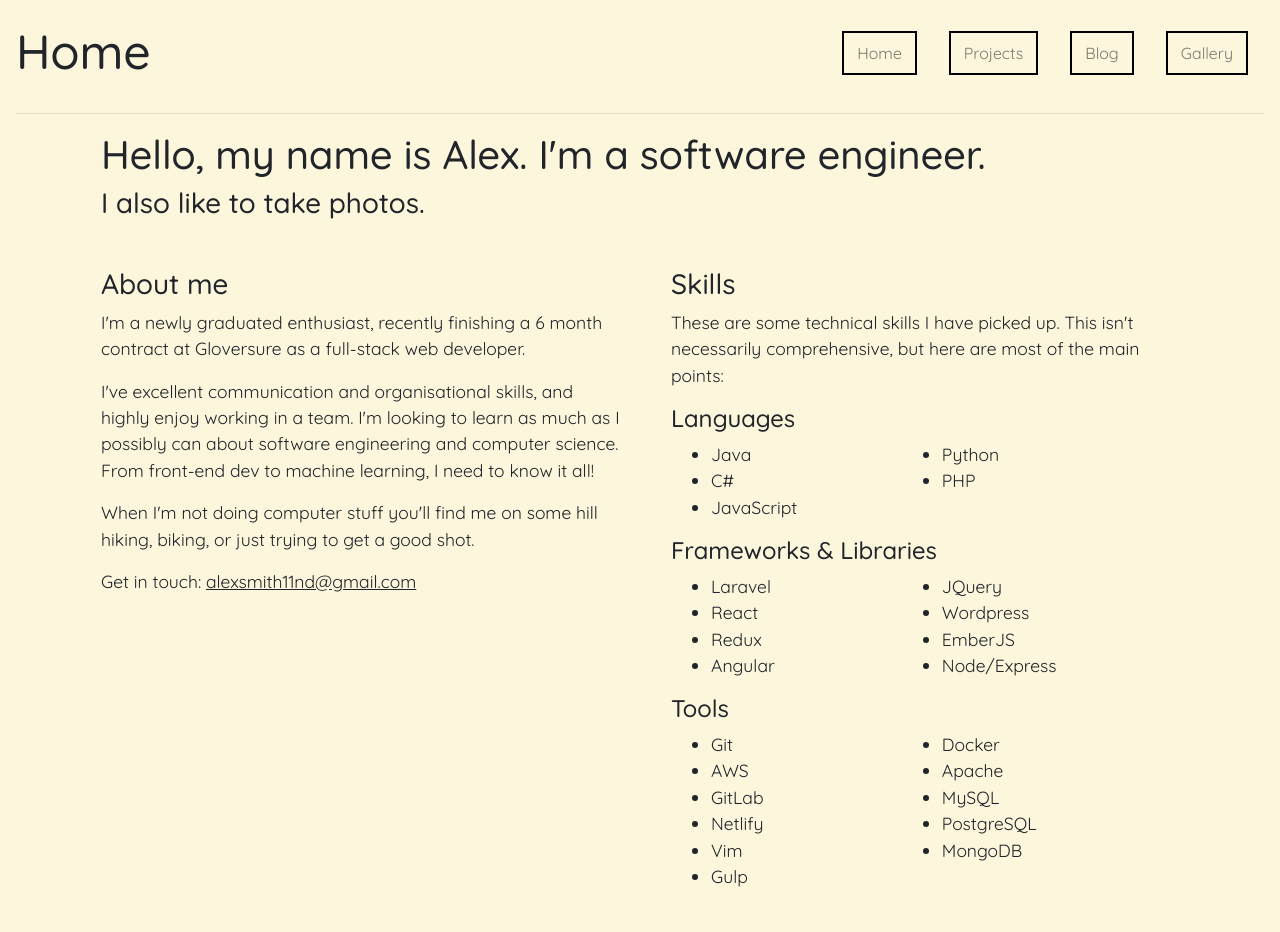
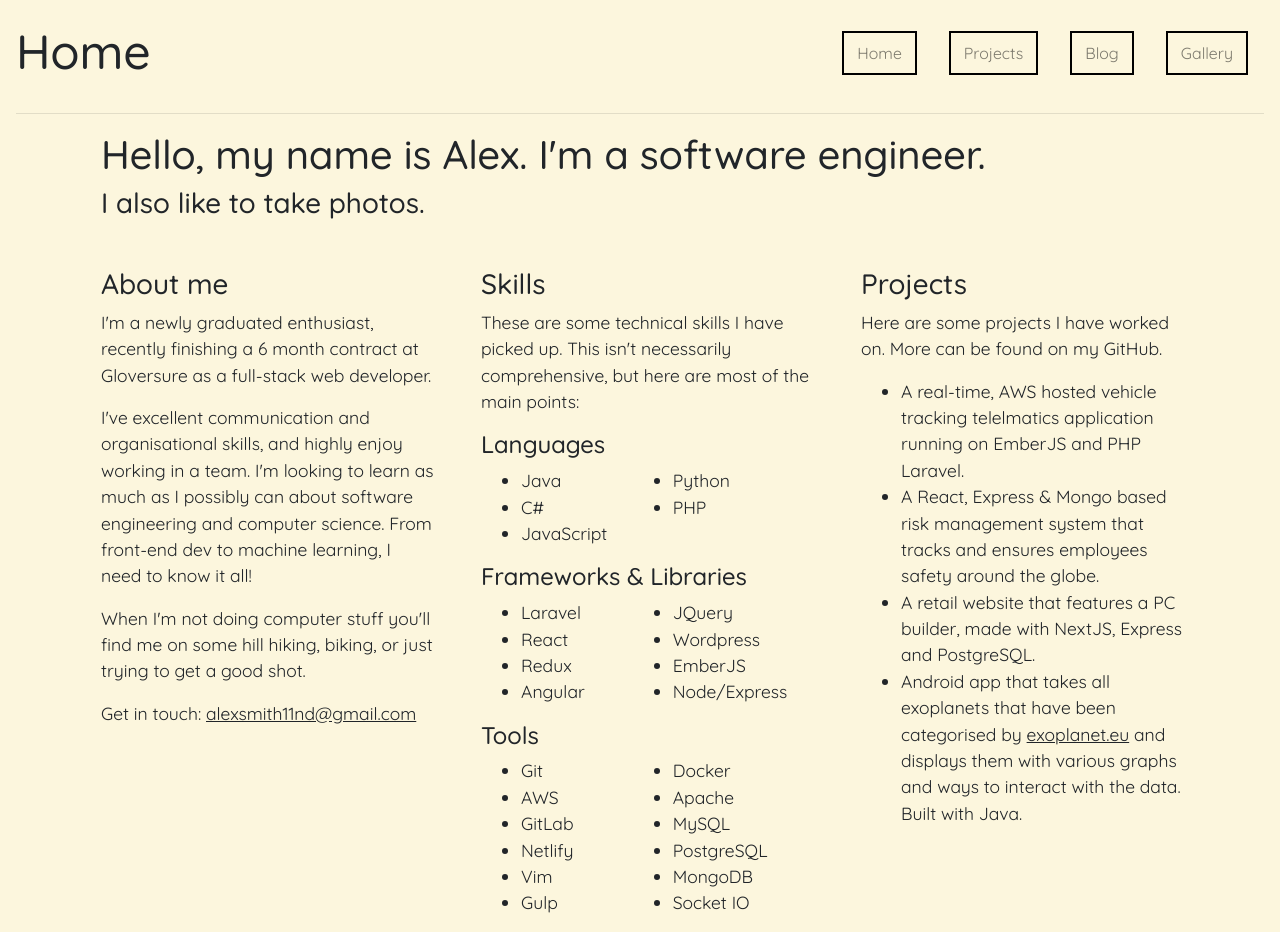
Before and after one commit to AlexSmith11/website-blog, a React (Create React App) app: page /home in a window 1280 px wide. Before the commit the page ends 905 px from the top, so only its background shows below. Built offline with nearby package versions, Linux system fonts and the light colour scheme.

Commit message:
first version of home page finished

```diff
--- a/src/components/About.jsx
+++ b/src/components/About.jsx
@@ -1,4 +1,5 @@
 import React from 'react';
+
 const About = () => {
   return (
     <div className='text'>
@@ -18,7 +19,7 @@ const About = () => {
         biking, or just trying to get a good shot.
       </p>
       <p>
-        Get in touch:&nbsp;
+        Get in touch:{' '}
         <a href='mailto:alexsmith11nd@gmail.com' style={styles}>
           <u>alexsmith11nd@gmail.com</u>
         </a>
--- /dev/null
+++ b/src/components/Projects.jsx
@@ -0,0 +1,43 @@
+import React from 'react';
+
+const Projects = () => {
+  return (
+    <div className='text'>
+      <h3>Projects</h3>
+      <p>
+        Here are some projects I have worked on. More can be found on my GitHub.
+      </p>
+      <ul>
+        <li>
+          A real-time, AWS hosted vehicle tracking telelmatics application
+          running on EmberJS and PHP Laravel.
+        </li>
+        <li>
+          A React, Express & Mongo based risk management system that tracks and
+          ensures employees safety around the globe.
+        </li>
+        <li>
+          A retail website that features a PC builder, made with NextJS, Express
+          and PostgreSQL.
+        </li>
+        <li>
+          Android app that takes all exoplanets that have been categorised by{' '}
+          <a href='http://exoplanet.eu/' style={styles}>
+            <u>exoplanet.eu</u>
+          </a>{' '}
+          and displays them with various graphs and ways to interact with the
+          data. Built with Java.
+        </li>
+      </ul>
+    </div>
+  );
+};
+
+/**
+ * href links are annoying - overide the blue link text
+ */
+const styles = {
+  color: 'inherit'
+};
+
+export default Projects;
--- a/src/components/Skills.jsx
+++ b/src/components/Skills.jsx
@@ -62,6 +62,7 @@ const Skills = () => {
             <li>MySQL</li>
             <li>PostgreSQL</li>
             <li>MongoDB</li>
+            <li>Socket IO</li>
           </ul>
         </div>
       </div>
--- a/src/pages/home.jsx
+++ b/src/pages/home.jsx
@@ -2,6 +2,7 @@ import React, { Component } from 'react';
 import { useRouteMatch } from 'react-router-dom';
 import About from '../components/About';
 import Skills from '../components/Skills';
+import Projects from '../components/Projects';
 import '../styles/styles.css';
 import '../styles/home.css';
 
@@ -27,6 +28,9 @@ const Main = () => {
         <div className='col-sm'>
           <Skills />
         </div>
+        <div className='col-sm'>
+          <Projects />
+        </div>
       </div>
     </div>
   );
```
Also changed, not shown: src/styles/home.css (line endings or trailing spaces).
